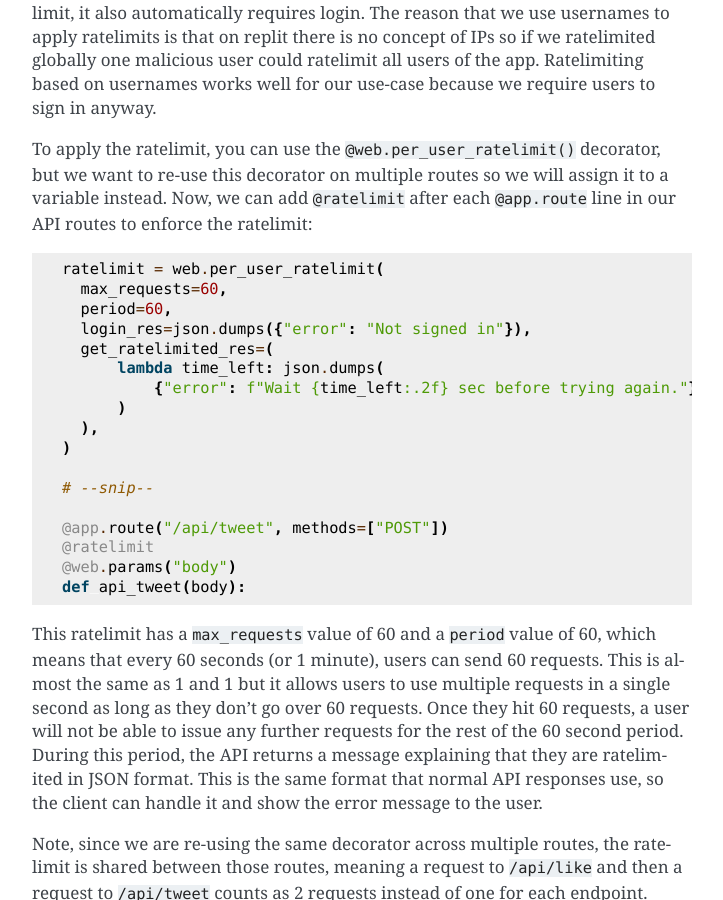
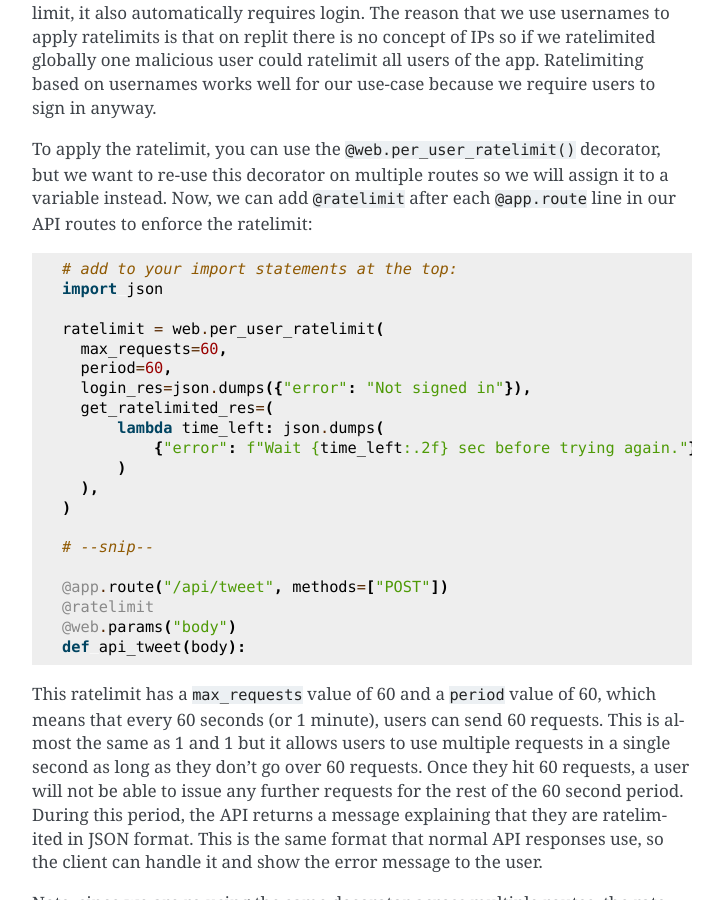
Before and after one commit to replit/replit-py, a Sphinx documentation site: the page built from docs/web_tutorial.rst, in a window 1280 px wide and 900 px high, scrolled down 11113 px. Shown: the whole window, without its empty margins (388-1111 px from the left). Built offline with Sphinx 7.4.7, drawn with Linux system fonts in a browser that asks for light colours.

Commit message:
Fix missing import in repltweet

```diff
--- a/docs/web_tutorial.rst
+++ b/docs/web_tutorial.rst
@@ -536,6 +536,9 @@ in our API routes to enforce the ratelimit:
 
 ::
 
+  # add to your import statements at the top:
+  import json
+
   ratelimit = web.per_user_ratelimit(
     max_requests=60,
     period=60,
```
